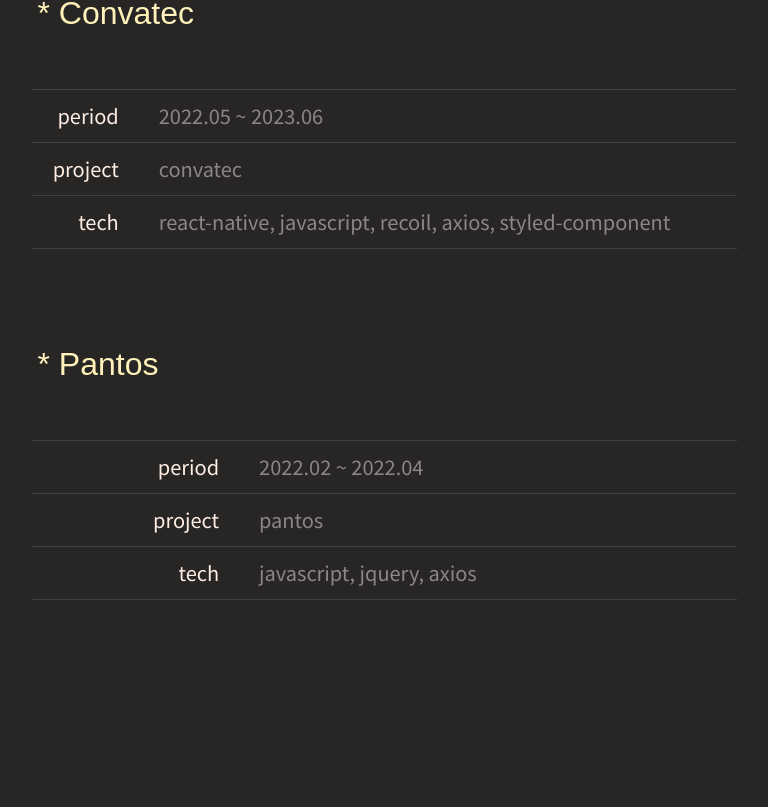
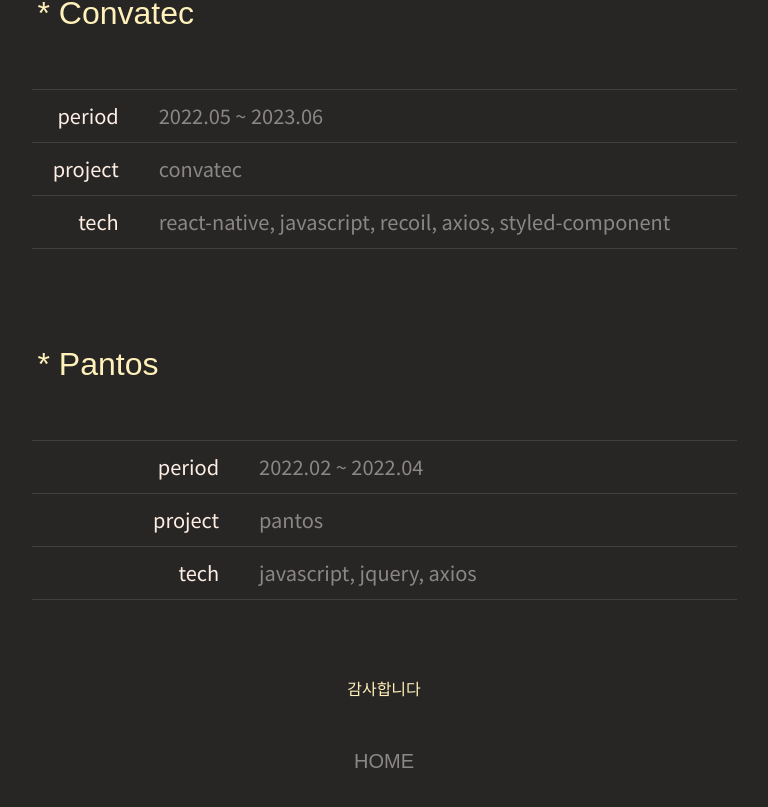
Before and after one commit to Ksechan/portfolio, a React (Vite) app: page /mypage in a window 1280 px wide. Shown: the part 2559-3366 px from the top of the page, without its empty margins (256-1024 px from the left). Before the commit the page ends 3198 px from the top, so only its background shows below. Built offline with nearby package versions, Linux system fonts and the light colour scheme.

Commit message:
feat: add media query style

```diff
--- a/src/pages/Home/components/PageInformation.tsx
+++ b/src/pages/Home/components/PageInformation.tsx
@@ -17,6 +17,22 @@
     color: ${({ theme }) => theme.color.primary};
     font-weight: 700;
     margin-bottom: 32px;
+
+    @media screen and (max-width: 1919px) {
+      font-size: 4rem;
+    }
+
+    @media screen and (max-width: 1023px) {
+      font-size: 3rem;
+    }
+
+    @media screen and (max-width: 768px) {
+      font-size: 2rem;
+    }
+
+    @media screen and (max-width: 480px) {
+      display: none;
+    }
   `,
 
   Description: styled.h4`
@@ -25,12 +41,49 @@
     font-weight: 500;
     margin-bottom: 10px;
     line-height: 3rem;
+
+    @media screen and (max-width: 1919px) {
+      font-size: 2rem;
+    }
+
+    @media screen and (max-width: 1023px) {
+      font-size: 1.5rem;
+      line-height: 2.25rem;
+    }
+
+    @media screen and (max-width: 768px) {
+      font-size: 1.25rem;
+      text-align: center;
+      line-height: 1.5rem;
+    }
+
+    @media screen and (max-width: 480px) {
+      display: none;
+    }
   `,
 
   Description02: styled.h4`
     font-size: 2.25rem;
     color: #ffeee4;
     font-weight: 500;
+
+    @media screen and (max-width: 1919px) {
+      font-size: 1.9rem;
+    }
+
+    @media screen and (max-width: 1023px) {
+      font-size: 1.4rem;
+    }
+
+    @media screen and (max-width: 768px) {
+      text-align: center;
+      font-size: 1rem;
+      line-height: 1.5rem;
+    }
+
+    @media screen and (max-width: 480px) {
+      display: none;
+    }
   `,
 
   Button: styled.button`
@@ -42,6 +95,26 @@
     cursor: pointer;
     padding: 8px 24px;
     margin-top: 1.5em;
+
+    @media screen and (max-width: 1919px) {
+      font-size: 1.5rem;
+      padding: 6px 20px;
+    }
+
+    @media screen and (max-width: 1023px) {
+      font-size: 1.25rem;
+      padding: 6px 20px;
+    }
+
+    @media screen and (max-width: 768px) {
+      font-size: 1rem;
+      padding: 4px 12px;
+      margin-top: 1em;
+    }
+
+    @media screen and (max-width: 480px) {
+      display: none;
+    }
   `,
 };
 
--- a/src/pages/MyPage/index.tsx
+++ b/src/pages/MyPage/index.tsx
@@ -6,6 +6,10 @@
   const navigate = useNavigate();
   const sendEmailHandler = () => {
     return (window.location.href = 'mailto:rlatpcks77@gmail.com');
+  };
+
+  const onHomeButtonHandler = () => {
+    navigate('/');
   };
 
   return (
@@ -72,7 +76,7 @@
       {projectList.map((item) => {
         if (item.id > 0) {
           return (
-            <>
+            <div key={item.id}>
               <S.ProjectTitle
                 onClick={() => {
                   navigate('/project', { state: { item } });
@@ -108,10 +112,14 @@
                   </tr>
                 </tbody>
               </S.Table>
-            </>
+            </div>
           );
         }
       })}
+      <S.HomeButtonWrap>
+        <p>감사합니다</p>
+        <button onClick={onHomeButtonHandler}>HOME</button>
+      </S.HomeButtonWrap>
     </S.Container>
   );
 };
--- a/src/pages/MyPage/style.tsx
+++ b/src/pages/MyPage/style.tsx
@@ -89,6 +89,38 @@
     border: none;
     cursor: pointer;
   `,
+
+  HomeButtonWrap: styled.div`
+    width: 100%;
+    margin: 2em 0 4em;
+    display: flex;
+    flex-direction: column;
+    align-items: center;
+
+    p {
+      font-size: 1rem;
+      color: ${({ theme }) => theme.color.primary};
+      margin: 3em 0 3em;
+    }
+
+    button {
+      font-size: 1.25rem;
+      background-color: transparent;
+      border: none;
+      color: ${({ theme }) => theme.color.lightGray};
+      cursor: pointer;
+      transition: 0.2s;
+      border-radius: 6px;
+      padding: 6px 8px;
+
+      :hover {
+        background-color: ${({ theme }) => theme.color.lightGray};
+        color: ${({ theme }) => theme.color.primary};
+      }
+    }
+  `,
+
+  HomeButton: styled.button``,
 };
 
 export default S;
--- a/src/pages/ProjectPage/index.tsx
+++ b/src/pages/ProjectPage/index.tsx
@@ -1,5 +1,7 @@
 import { useState, useEffect } from 'react';
 import IntroMessage from './components/IntroMessage';
+import { useMediaQuery } from '@/hooks/useMediaQuery';
+import { ProjectListType } from '@/types';
 import S from './style';
 import ProjectName from './ProjectName';
 import ProjectConcept from './ProjectConcept';
@@ -9,6 +11,7 @@
 const ProjectPage = () => {
   const navigation = useNavigate();
   const location = useLocation();
+  const isMobile = useMediaQuery('(max-width: 480px)');
   const [animation, setAnimation] = useState(true);
   const item = location.state.item;
 
@@ -28,7 +31,7 @@
 
   return (
     <S.Container animation={animation}>
-      {animation ? (
+      {animation && !isMobile ? (
         <IntroMessage />
       ) : (
         <>
@@ -40,16 +43,14 @@
           <ProjectProgress item={item} />
           <S.FinishSection>
             <S.FinishSectionTitle>THANK YOU FOR VIEWING</S.FinishSectionTitle>
-            <S.FinishSectionContact>
-              phone: 010-3356-9426
-            </S.FinishSectionContact>
+            <S.FinishSectionContact>010-3356-9426</S.FinishSectionContact>
             <Link
               onClick={sendEmailHandler}
               style={{ textDecoration: 'none' }}
               to={''}
             >
               <S.FinishSectionContact>
-                email: rlatpcks77@gmail.com
+                rlatpcks77@gmail.com
               </S.FinishSectionContact>
             </Link>
             <Link
@@ -58,7 +59,7 @@
               style={{ textDecoration: 'none' }}
             >
               <S.FinishSectionContact>
-                github: https://github.com/Ksechan
+                https://github.com/Ksechan
               </S.FinishSectionContact>
             </Link>
             <S.FinishSectionButton onClick={goHomeButtonHandler}>
--- a/src/pages/ProjectPage/style.tsx
+++ b/src/pages/ProjectPage/style.tsx
@@ -68,7 +68,7 @@
   `,
 
   FinishSectionContact: styled.p`
-    font-size: 2.25rem;
+    font-size: 2rem;
     color: ${({ theme }) => theme.color.lightGray};
     margin-bottom: 40px;
   `,
```
